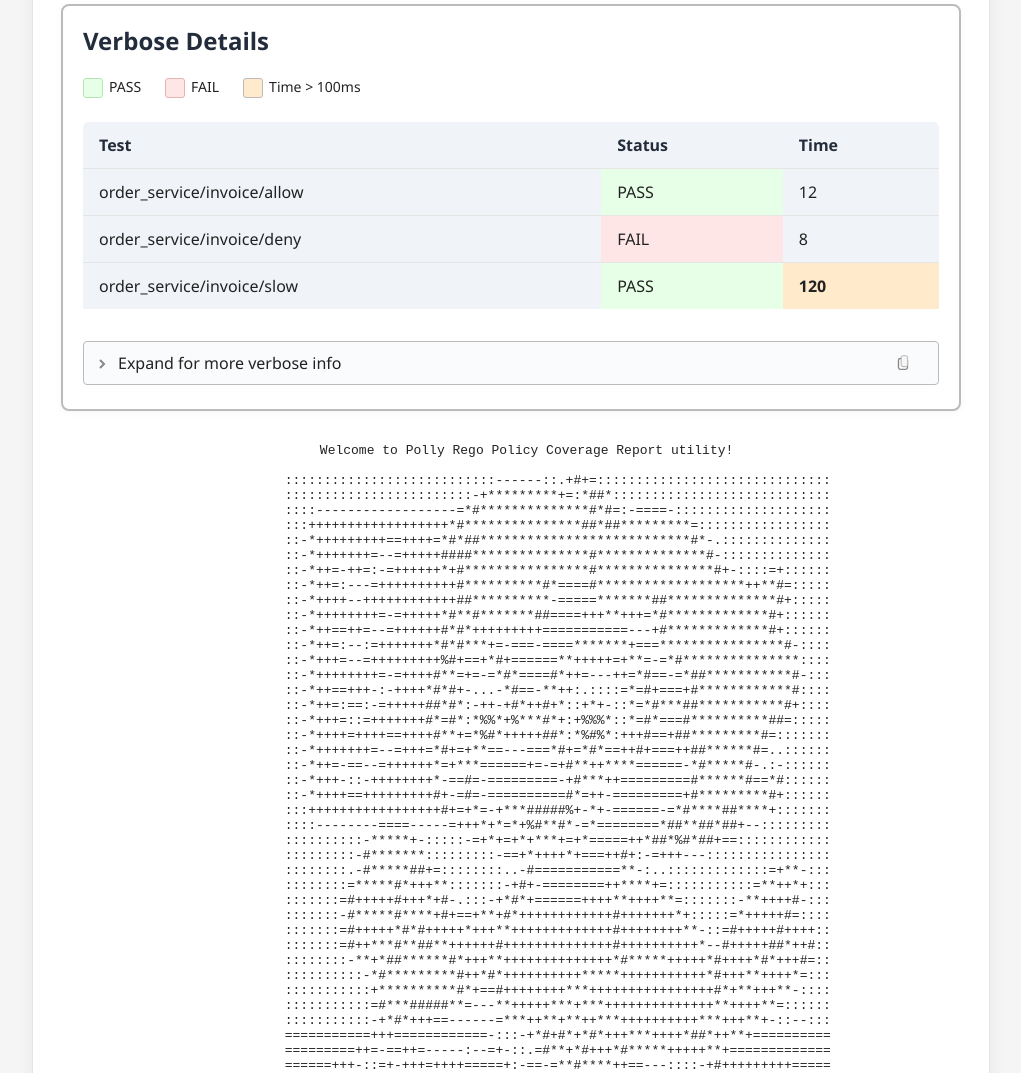
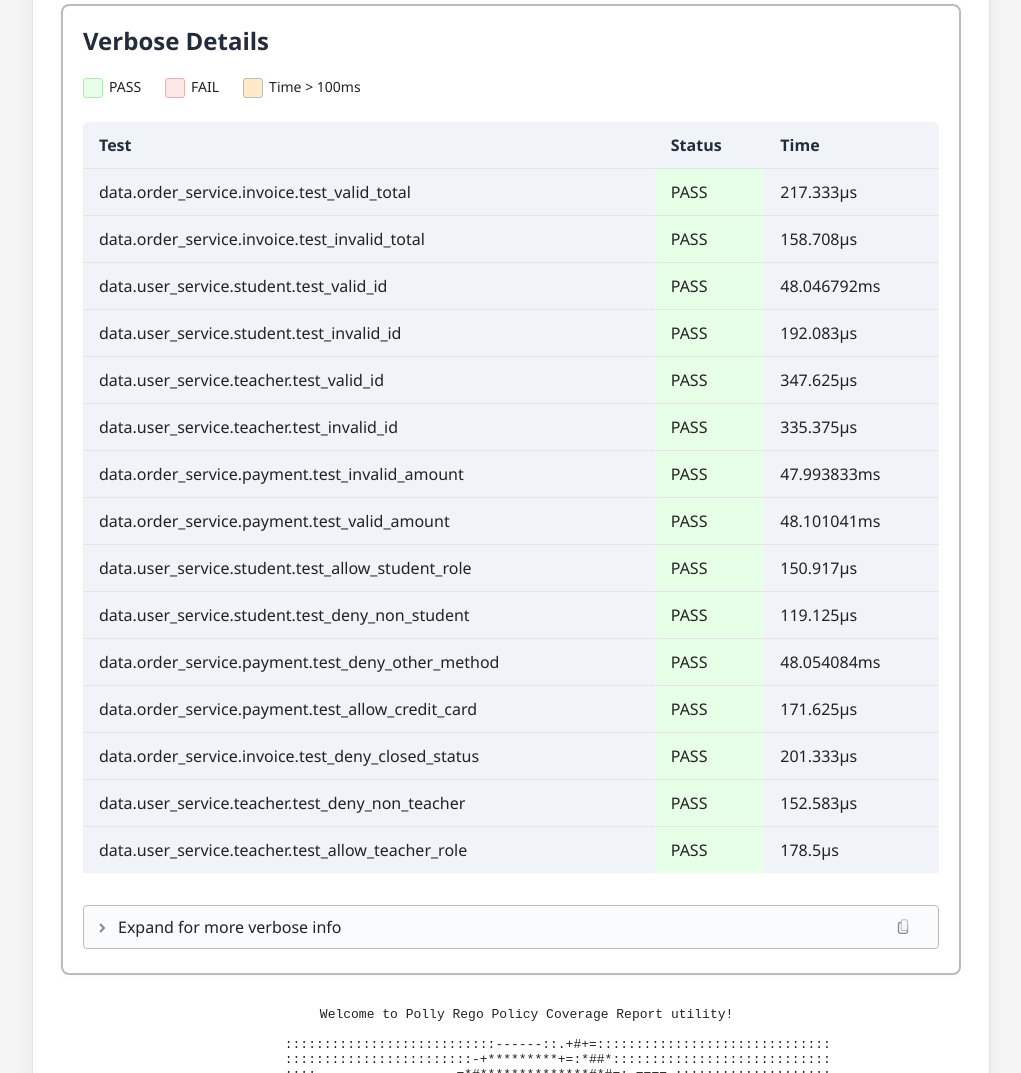
Before and after one commit to willemevenwel/opa-test-report, a website: page rego-coverage-report.html in a window 1280 px wide. Shown: the part 2540-3613 px from the top of the page, without its empty margins (129-1150 px from the left). Drawn offline with Linux system fonts and the light colour scheme; no server answers.

Commit message:
Starting the new template. Numbering alteration steps. 16

```diff
--- a/rego-coverage-report.html
+++ b/rego-coverage-report.html
@@ -9,23 +9,21 @@
 
 // --- Dynamic coverage report generation ---
 document.addEventListener('DOMContentLoaded', function () {
+  // --- Coverage summary and policy cards ---
   fetch('/coverage.json')
     .then(function(response) { return response.json(); })
     .then(function(data) {
-      // --- Update summary stats ---
       document.getElementById('totalPolicies').textContent = data.totalPolicies || Object.keys(data.files || {}).length || 0;
       document.getElementById('totalCoveragePercentage').textContent = (data.totalCoveragePercentage || data.coverage || '0') + '%';
       document.getElementById('totalCoveredLines').textContent = data.totalCoveredLines || data.covered_lines || 0;
       document.getElementById('totalNotCoveredLines').textContent = data.totalNotCoveredLines || data.not_covered_lines || 0;
 
-      // --- Render policy cards ---
       var ul = document.getElementById('coverage-details');
       var templateLi = ul.querySelector('li');
       if (!templateLi) return;
       var template = templateLi.cloneNode(true);
       ul.innerHTML = '';
 
-      // Helper to get all covered, not_covered, ignored line numbers for a file
       function getLineStatusMap(policy) {
         var statusMap = {};
         if (Array.isArray(policy.ignored)) {
@@ -46,11 +44,9 @@ document.addEventListener('DOMContentLoaded', function () {
         return statusMap;
       }
 
-      // For each policy file, fetch its content and build the code table
       Object.entries(data.files || {}).forEach(function([path, policy], idx) {
         policy.path = path;
         var li = template.cloneNode(true);
-        // Remove raw coverage section from all but the first card
         if (idx > 0) {
           var rawDiv = li.querySelector('#coverage-raw');
           if (rawDiv) rawDiv.remove();
@@ -74,7 +70,6 @@ document.addEventListener('DOMContentLoaded', function () {
         var codeTable = li.querySelector('.code-table tbody');
         if (codeTable) {
           codeTable.innerHTML = '';
-          // Fetch the policy file content
           fetch('/' + path)
             .then(function(resp) { return resp.ok ? resp.text() : ''; })
             .then(function(text) {
@@ -115,15 +110,74 @@ document.addEventListener('DOMContentLoaded', function () {
         ul.appendChild(li);
       });
 
-      // Populate the raw coverage section's <pre> with the JSON
       var rawPre = document.querySelector('#coverage-raw pre');
       if (rawPre) {
         rawPre.textContent = JSON.stringify(data, null, 2);
       }
     })
     .catch(function(err) {
-      // Optionally show an error message
       console.error('Failed to load coverage.json', err);
+    });
+
+  // --- Verbose table and raw section ---
+  fetch('/verbose.txt')
+    .then(function(response) { if (!response.ok) return null; return response.text(); })
+    .then(function(text) {
+      if (!text) return;
+      var lines = text.split('\n');
+      var tableData = [];
+      var currentFile = null;
+      var fileHeaderRe = /^([\w\/-]+\.rego):$/;
+      var testLineRe = /^([^\s:]+):\s+(PASS|FAIL)\s+\(([^)]+)\)$/;
+      lines.forEach(function(line) {
+        var fileMatch = line.match(fileHeaderRe);
+        if (fileMatch) {
+          currentFile = fileMatch[1];
+          return;
+        }
+        var testMatch = line.match(testLineRe);
+        if (testMatch && currentFile) {
+          tableData.push({
+            file: currentFile,
+            test: testMatch[1],
+            result: testMatch[2],
+            time: testMatch[3]
+          });
+        }
+      });
+      if (!tableData.length) return;
+      var table = document.getElementById('table-verbose');
+      if (!table) return;
+      var tbody = document.createElement('tbody');
+      tableData.forEach(function(row) {
+        var tr = document.createElement('tr');
+        var statusClass = 'status-other';
+        if (row.result === 'PASS') statusClass = 'status-pass';
+        else if (row.result === 'FAIL') statusClass = 'status-fail';
+        var timeClass = '';
+        var msMatch = row.time.match(/^([0-9]+)\s*ms$/i);
+        if (msMatch && parseInt(msMatch[1], 10) > 100) timeClass = 'time-slow';
+        var tdTest = document.createElement('td');
+        tdTest.textContent = row.test;
+        var tdStatus = document.createElement('td');
+        tdStatus.textContent = row.result;
+        tdStatus.className = statusClass;
+        var tdTime = document.createElement('td');
+        tdTime.textContent = row.time;
+        if (timeClass) tdTime.className = timeClass;
+        tr.appendChild(tdTest);
+        tr.appendChild(tdStatus);
+        tr.appendChild(tdTime);
+        tbody.appendChild(tr);
+      });
+      // Remove old tbody if present
+      var oldTbody = table.querySelector('tbody');
+      if (oldTbody) table.removeChild(oldTbody);
+      table.appendChild(tbody);
+
+      // Fill the verbose raw <pre>
+      var verbosePre = document.querySelector('#verbose-raw pre');
+      if (verbosePre) verbosePre.textContent = text;
     });
 });
   </script>
```
